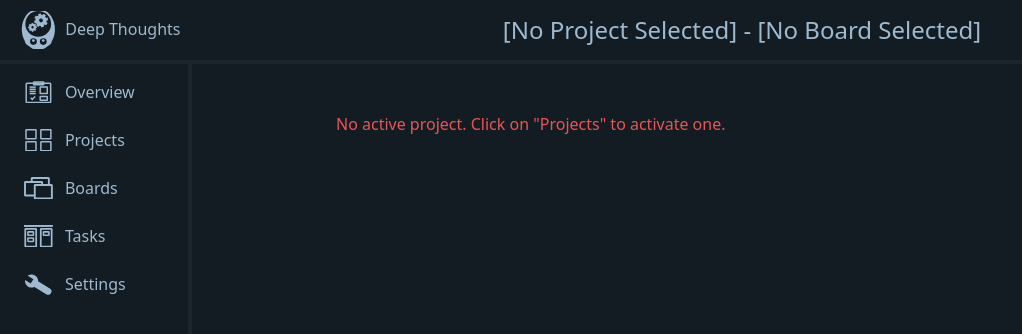
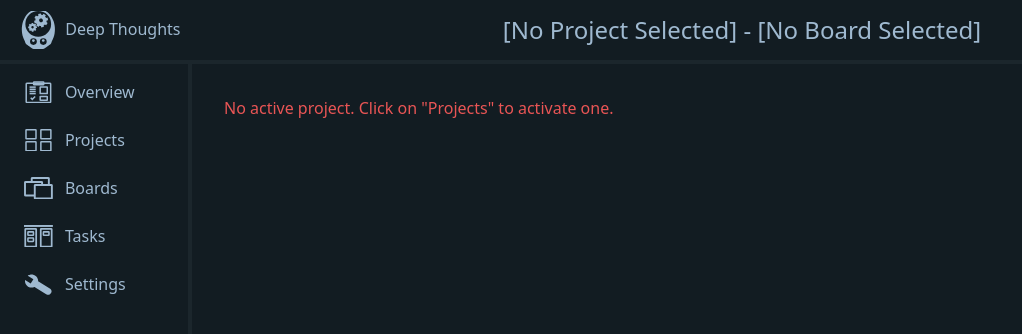
Before and after one commit to TerryHall-Git/Plannovo, a React (Create React App) app: page /boards in a window 1280 px wide. Shown: the top 334 px of the page, without its empty margins (0-1022 px from the left). Built offline with nearby package versions, Linux system fonts and the light colour scheme; a web font is replaced by a local one.

Commit message:
fix: setActiveBoard

```diff
--- a/src/pages/Boards.js
+++ b/src/pages/Boards.js
@@ -33,9 +33,9 @@ export default function Boards() {
 
   return (
     <div className="TileGrid">
+      {activeProject !== undefined ? (
         <div className="TileGrid-content">
-        {activeProject !== undefined ? (
-          formShowing ? (
+          {formShowing ? (
             <TileInputForm
               title="Create New Board"
               createProject={tileCreated}
@@ -61,13 +61,13 @@ export default function Boards() {
                   })
                 : ""}
             </div>
-          )
+          )}
+        </div>
       ) : (
         <div className="TileGrid-warning">
           <p>No active project. Click on "Projects" to activate one.</p>
         </div>
       )}
     </div>
-    </div>
   );
 }
--- a/src/utils.js
+++ b/src/utils.js
@@ -133,7 +133,7 @@ class ProjectManager {
   }
 
   getActiveProject() {
-    let rootData = this.getRootData();
+    const rootData = this.getRootData();
     return rootData.projects[rootData.activeProjectId];
   }
 
@@ -159,13 +159,13 @@ class ProjectManager {
   }
 
   getActiveBoardId() {
-    let activeProject = this.getActiveProject();
+    const activeProject = this.getActiveProject();
     if (activeProject === undefined) return undefined;
     return activeProject.activeBoardId;
   }
 
   getBoard(projId, boardId) {
-    let rootData = this.getRootData();
+    const rootData = this.getRootData();
     if (!this.boardExists(projId, boardId)) return undefined;
     return rootData.projects[projId].boards[boardId];
   }
@@ -176,20 +176,20 @@ class ProjectManager {
   }
 
   getActiveContainer(idx) {
-    let activeBoard = this.getActiveBoard();
+    const activeBoard = this.getActiveBoard();
     if (activeBoard === undefined) return undefined;
     if (idx < 0 || idx > activeBoard.getContainers.length - 1) return undefined;
     return activeBoard.containers[idx];
   }
 
   getActiveContainers() {
-    let activeBoard = this.getActiveBoard();
+    const activeBoard = this.getActiveBoard();
     if (activeBoard === undefined) return [];
     return activeBoard.containers;
   }
 
   getActiveCards(containerIdx) {
-    let activeBoard = this.getActiveBoard();
+    const activeBoard = this.getActiveBoard();
     if (activeBoard === undefined) return undefined;
     if (containerIdx < 0 || containerIdx > activeBoard.containers.length - 1)
       return undefined;
@@ -203,8 +203,11 @@ class ProjectManager {
   }
 
   setActiveBoard(id) {
-    const rootData = this.getRootData();
-    rootData.activeProject.activeBoardId = id;
+    let rootData = this.getRootData();
+    if (rootData.activeProjectId === undefined) return;
+    const activeProject = rootData.projects[rootData.activeProjectId];
+    if (activeProject === undefined) return;
+    activeProject.activeBoardId = id;
     this.saveRootData(rootData);
   }
 
```
Lines whose indentation alone changed are shown as unchanged.
